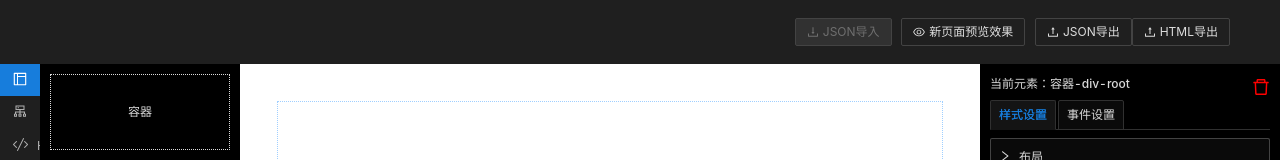
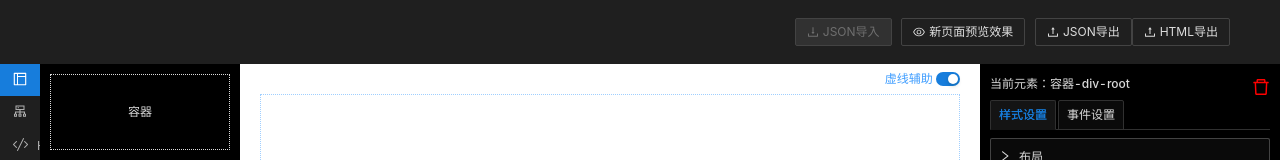
Before and after one commit to yangzai316/mix, a React app: page / in a window 1280 px wide. Shown: the top 160 px of the page. Built offline with nearby package versions, Linux system fonts and the light colour scheme.

Commit message:
修复拖拽到img text 上应该生效于其父级 fixed & 圆角&虚线开关

```diff
--- a/public/css/app.less
+++ b/public/css/app.less
@@ -22,14 +22,24 @@
 .work-space {
   width: 100%;
   height: 100%;
-  padding: 5%;
   background-color: #fff;
-  color: #666;
-  * {
-    border: 1px dotted #a0cfff;
+  .switch {
+    display: flex;
+    color: #409eff;
+    justify-content: right;
+    align-items: center;
+    padding: 0 20px;
+    height: 30px;
   }
-  *:hover {
-    border: 1px dashed #409eff;
+  #box {
+    height: calc(100% - 40px);
+    margin: 0 20px;
+    * {
+      border: 1px dotted #a0cfff;
+    }
+    *:hover {
+      border: 1px dashed #409eff;
+    }
   }
 }
 .config-top-title {
@@ -145,3 +155,7 @@
     border: 1px #ccc solid;
   }
 }
+.event-config-tip {
+  margin: 0;
+  color: #f56c6c;
+}
--- a/src/App.js
+++ b/src/App.js
@@ -32,7 +32,7 @@ const App = () => {
   }, []);
   // 被拖拽元素释放的元素容器
   const setContainer = useCallback((id) => {
-    if (!id) return message.error('这不是一个有效的视图容器');
+    if (!id) return message.error('这不是一个合法的容器（Not found id）');
     if (id === 'root') {
       targetTree.children.push(currentTarget);
     } else {
@@ -98,8 +98,10 @@ const App = () => {
   const [menuKey, setMenuKey] = useState('1');
   const onMenuSelect = useCallback((val) => {
     if (val.key === '3') {
+      // key = 3 则打开html源码
       setViewCodeVisible(true);
     } else {
+      // 切换menu
       setMenuKey(val.key);
     }
   });
--- a/src/components/event-config.js
+++ b/src/components/event-config.js
@@ -91,6 +91,7 @@ const EventConfig = ({ setEventConfig }) => {
       )}
       <br />
       <br />
+      <p className="event-config-tip">注意：事件效果无法在工作区预览</p>
       <Button type="primary" block onClick={sure}>
         确定
       </Button>
--- a/src/components/work-space.js
+++ b/src/components/work-space.js
@@ -1,5 +1,6 @@
 import React, { useEffect, useMemo } from 'react';
-import { createElement } from './../utils';
+import { Switch } from 'antd';
+import { createElement, getParentId } from './../utils';
 /**
  * 布局中间区域，工作区，拖拽的元素被放置的区域
  */
@@ -10,15 +11,27 @@ const WorkSpace = ({ tree, setContainer, focusCurrentComponent }) => {
   };
   const drop = (e) => {
     e.preventDefault();
-    setContainer(e.target.dataset.id);
+    let id = e.target.dataset.id;
+    // img span 不作为容器使用，寻找并返回其上级的id
+    if (e.target.nodeName !== 'DIV') {
+      id = getParentId(e.target);
+    }
+    setContainer(id, e.target.nodeName);
   };
 
   // 生成 reactElement 元素
   const E = createElement(tree, focusCurrentComponent);
 
   return (
-    <div id="box" className="work-space" onDragOver={dragOver} onDrop={drop}>
-      {E}
+    <div className="work-space">
+      <div className="switch">
+        虚线辅助&nbsp;
+        <Switch size="small" defaultChecked />
+      </div>
+
+      <div id="box" onDragOver={dragOver} onDrop={drop}>
+        {E}
+      </div>
     </div>
   );
 };
--- a/src/const/ELEMENT_LIST.js
+++ b/src/const/ELEMENT_LIST.js
@@ -56,6 +56,11 @@ const ELEMENTS = {
       },
       paddingRight: {
         title: '-右',
+        type: 'Input',
+        value: '0px',
+      },
+      borderRadius: {
+        title: '边框圆角',
         type: 'Input',
         value: '0px',
       },
@@ -133,18 +138,8 @@ const ELEMENTS = {
         type: 'Input',
         value: '0px',
       },
-      paddingTop: {
-        title: '内边距-上',
-        type: 'Input',
-        value: '0px',
-      },
-      paddingBottom: {
-        title: '-下',
-        type: 'Input',
-        value: '0px',
-      },
       paddingLeft: {
-        title: '-左',
+        title: '内边距-左',
         type: 'Input',
         value: '0px',
       },
@@ -243,6 +238,11 @@ const ELEMENTS = {
         type: 'Input',
         value: '0px',
       },
+      borderRadius: {
+        title: '边框圆角',
+        type: 'Input',
+        value: '0px',
+      },
     },
     backgroundStyle: {},
     borderStyle: {},
--- a/src/utils.js
+++ b/src/utils.js
@@ -209,3 +209,11 @@ export const createScriptStr = (id, eventName, eventContent, type) => {
   }
   return _;
 };
+
+/**
+ * 返回父节点的 id
+ */
+
+export const getParentId = (node) => {
+  return node?.parentNode?.dataset?.id;
+};
```
Also changed, not shown: 1 other file (tests, documents, lock files or other folders).
